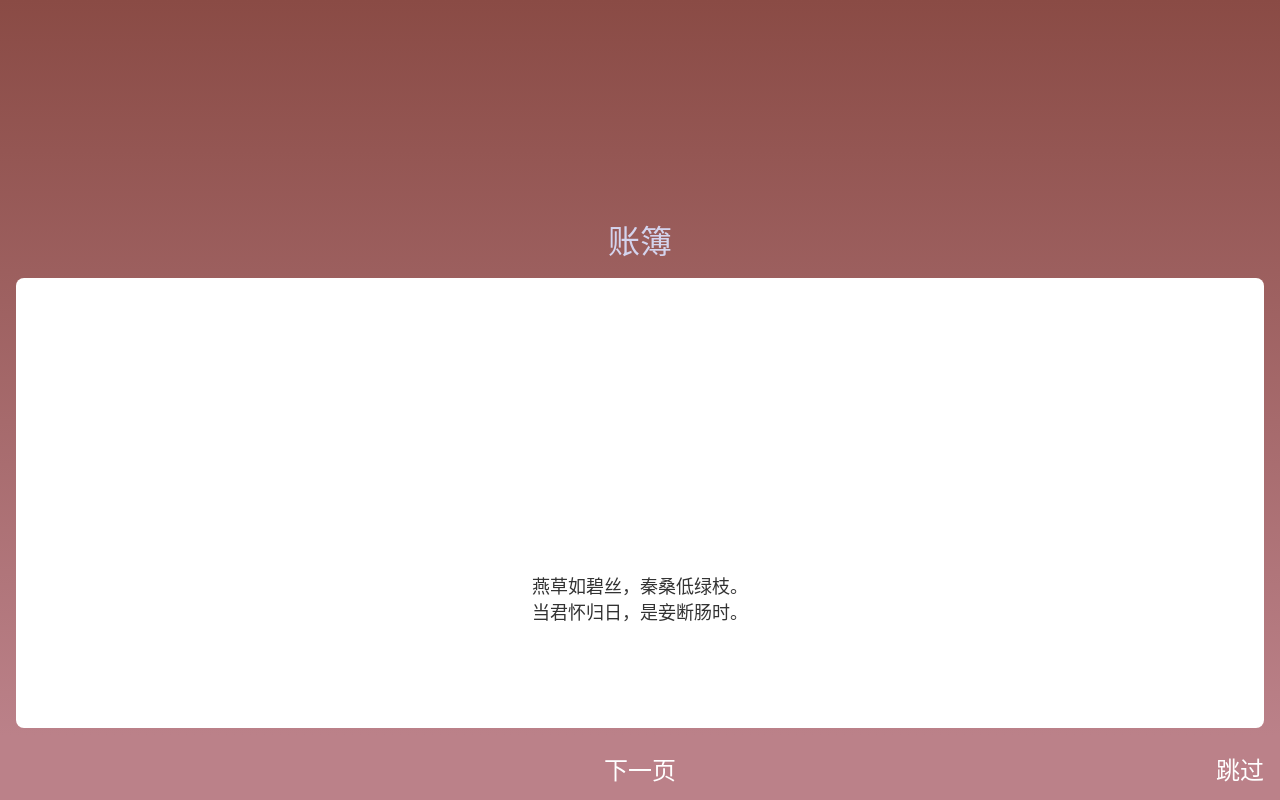
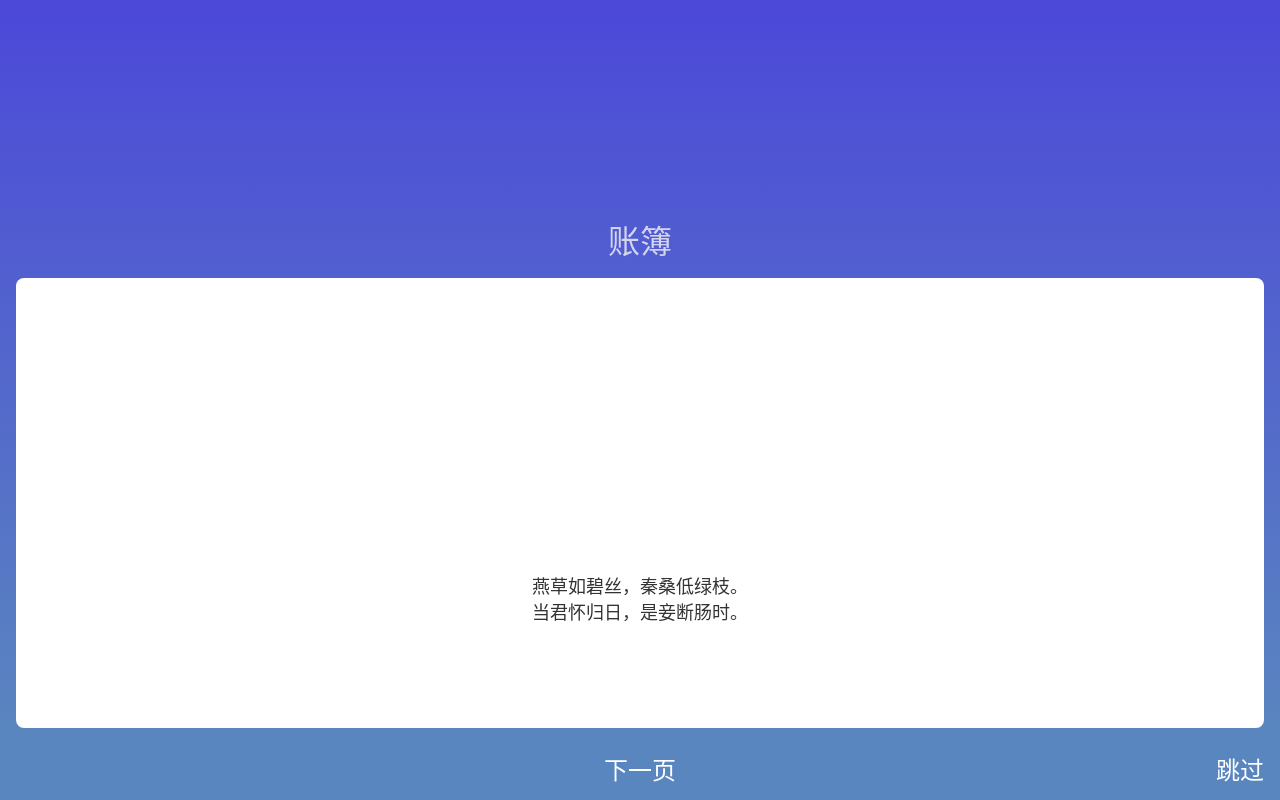
Before and after one commit to guakun01/zhangbu-1-fe, a Vue app: page /#/welcome/1 in a window 1280 px wide. Built offline with nearby package versions, Linux system fonts and the light colour scheme.

Commit message:
完成 Button 组件

```diff
--- a/src/assets/stylesheets/var.scss
+++ b/src/assets/stylesheets/var.scss
@@ -2,9 +2,14 @@
     --welcome-card-bg: white;
     --welcome-text: white;
     --z-index-bottom-nav: 1;
-    --welcome-bg-start: #8a4b45;
-    --welcome-bg-end: #bb8189;
+    --welcome-bg-start: #4C48D9;
+    --welcome-bg-end: #5A86BF;
     --welcome-nav-height: 64px;
     --welcome-nav-gap: 8px;
     --transition-duration: 0.3s;
+    --button-bg: #5061BF;
+    --button-text-color: white;
+    --button-text-font-size: 18px;
+    --button-radius: 8px;
+    --button-height: 48px;
 }
--- a/src/config/routes.tsx
+++ b/src/config/routes.tsx
@@ -7,6 +7,7 @@ import { Second } from "../components/welcome/Second";
 import { SecondAction } from "../components/welcome/SecondAction";
 import { Third } from "../components/welcome/Third";
 import { ThirdAction } from "../components/welcome/ThirdAction";
+import { StartPage } from "../views/StartPage";
 import { Welcome } from "../views/Welcome";
 
 export const routes: RouteRecordRaw[] = [
@@ -18,4 +19,5 @@ export const routes: RouteRecordRaw[] = [
     { path: '3', name: 'Welcome3', components: { main: Third, footer: ThirdAction } },
     { path: '4', name: 'Welcome4', components: { main: Fourth, footer: FourthAction } },
   ]},
+  { path: '/start', component: StartPage },
 ]
--- /dev/null
+++ b/src/shared/Button.module.scss
@@ -0,0 +1,13 @@
+button {
+    border: 1px solid var(--button-bg);
+    padding: 8px 16px;
+    background: var(--button-bg);
+    color: var(--button-text-color);
+    font-size: var(--button-text-font-size);
+    border-radius: var(--button-radius);
+    height: var(--button-height);
+
+    &:hover {
+        border: 1px solid red;
+    }
+}
--- /dev/null
+++ b/src/shared/Button.tsx
@@ -0,0 +1,14 @@
+import { defineComponent } from 'vue';
+import s from './Button.module.scss';
+
+interface Props {
+    onClick: (e: MouseEvent) => void
+}
+
+export const Button = defineComponent<Props>({
+    setup: (props, context) => {
+        return () => (
+            <button class={s.button}>hi</button>
+        )
+    }
+})
--- /dev/null
+++ b/src/views/StartPage.module.scss
@@ -0,0 +1,7 @@
+.button {
+    width: 100%;
+
+    &_wrapper {
+        padding: 16px;
+    }
+}
--- /dev/null
+++ b/src/views/StartPage.tsx
@@ -0,0 +1,15 @@
+import { defineComponent, PropType } from 'vue';
+import { Button } from '../shared/Button';
+import s from './StartPage.module.scss';
+export const StartPage = defineComponent({
+    setup: (props, context) => {
+        const x = () => { console.log("hi"); }
+        return () => (
+            <div>
+                <div class={s.button_wrapper}>
+                    <Button onClick={x} class={s.button}>Test</Button>
+                </div>
+            </div>
+        )
+    }
+})
```
